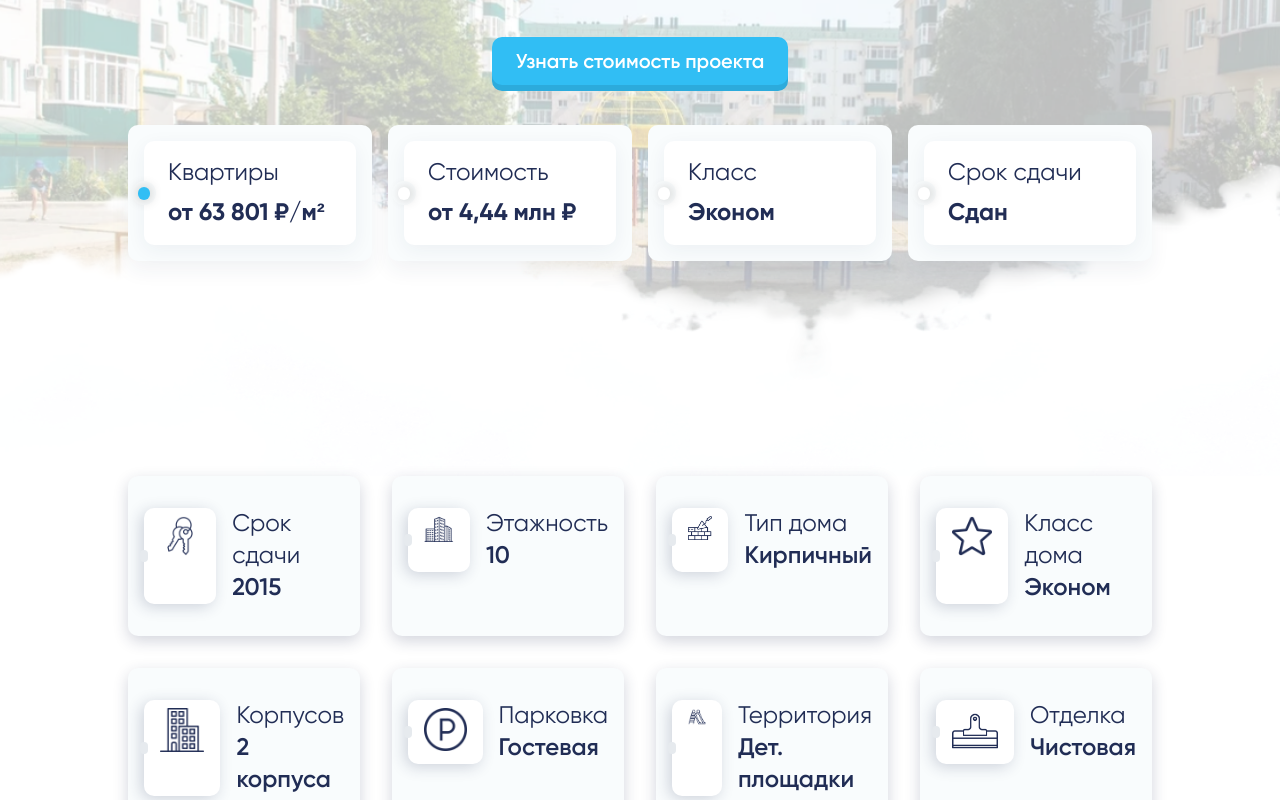
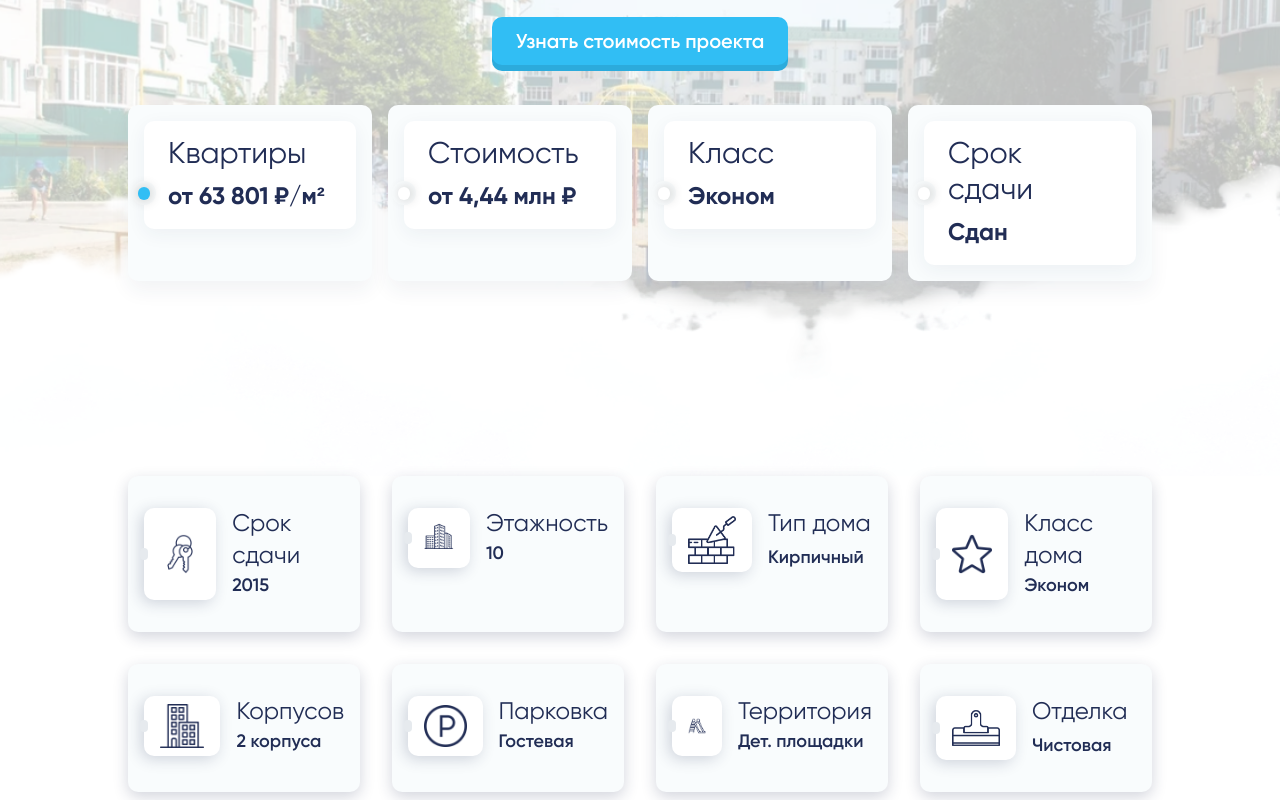
Before and after one commit to ryanpratama14/task-labsales, a React (Vite) app: page / in a window 1280 px wide. Shown: the part 420-1220 px from the top of the page. Built offline with nearby package versions, Linux system fonts and the light colour scheme.

Commit message:
adjusted

```diff
--- a/src/components/Features.jsx
+++ b/src/components/Features.jsx
@@ -31,13 +31,13 @@ export default function Features() {
                   className="py-8 px-4 bg-gray round shadowboxfeatures"
                 >
                   <div className="flex gap-6 lg:gap-4">
-                    <div className="px-4 py-2 bg-white relative round shadowboxfeatureschildren">
+                    <div className="px-4 py-2 bg-white flex items-center relative round shadowboxfeatureschildren">
                       <div className="centered left-0 w-2 h-3 absolute rounded-full bg-[#e6eaee]" />
                       <img src={e?.icon} className="w-8 xl:w-12" />
                     </div>
                     <div className="flex flex-col justify-between text-primary">
-                      <h5 className="p lg:h5">{e?.label}</h5>
-                      <h5 className="pSmaller font-semibold lg:h5">
+                      <h5 className="p md:h4 lg:h5">{e?.label}</h5>
+                      <h5 className="pSmaller font-semibold md:h4 2xl:h5 lg:p">
                         {e?.desc}
                       </h5>
                     </div>
--- a/src/components/Main.jsx
+++ b/src/components/Main.jsx
@@ -69,7 +69,7 @@ export default function Main() {
                   </div>
                   <div className="p-4 lg:px-6 round bg-white shadowboxchildren">
                     <div key={i} className="flex flex-col gap-2 text-left">
-                      <h5>{e?.label}</h5>
+                      <h5 className="md:h4 h5">{e?.label}</h5>
                       <h5 className="font-bold">{e?.desc}</h5>
                     </div>
                   </div>
```
